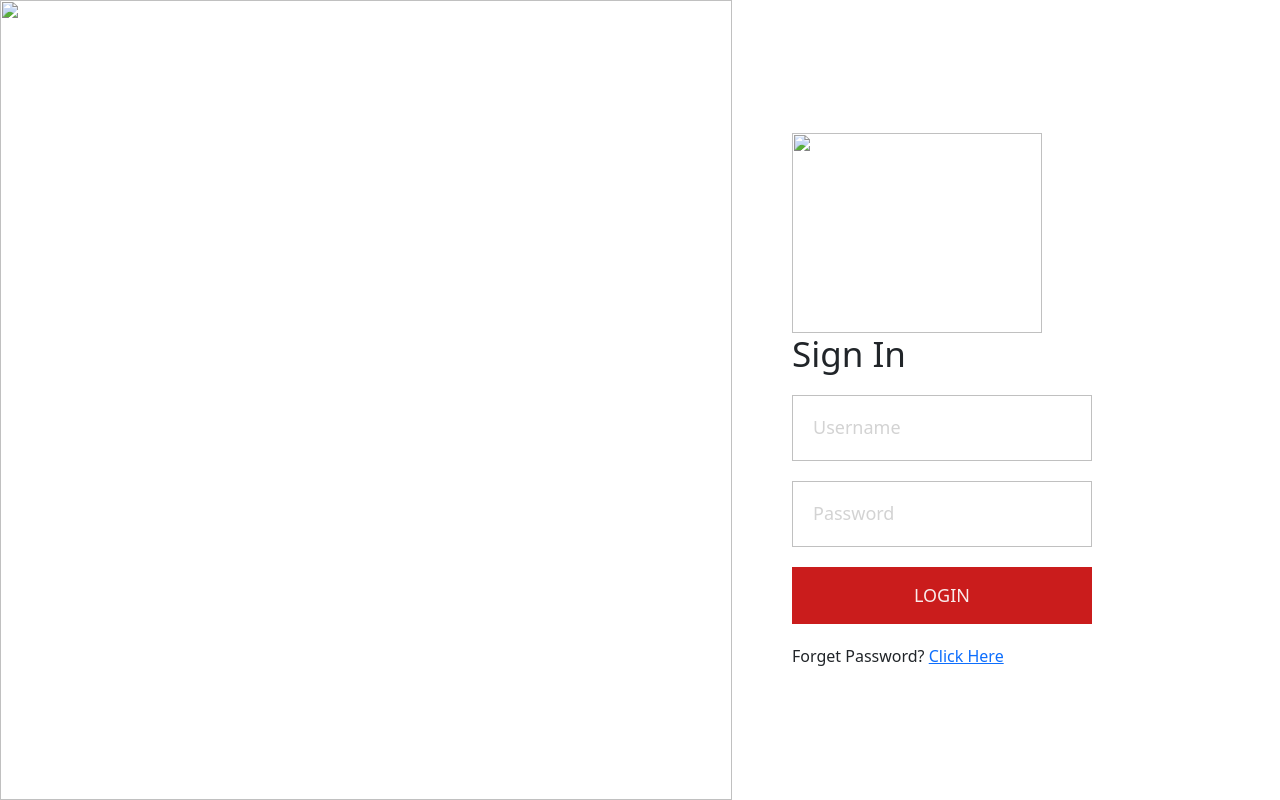
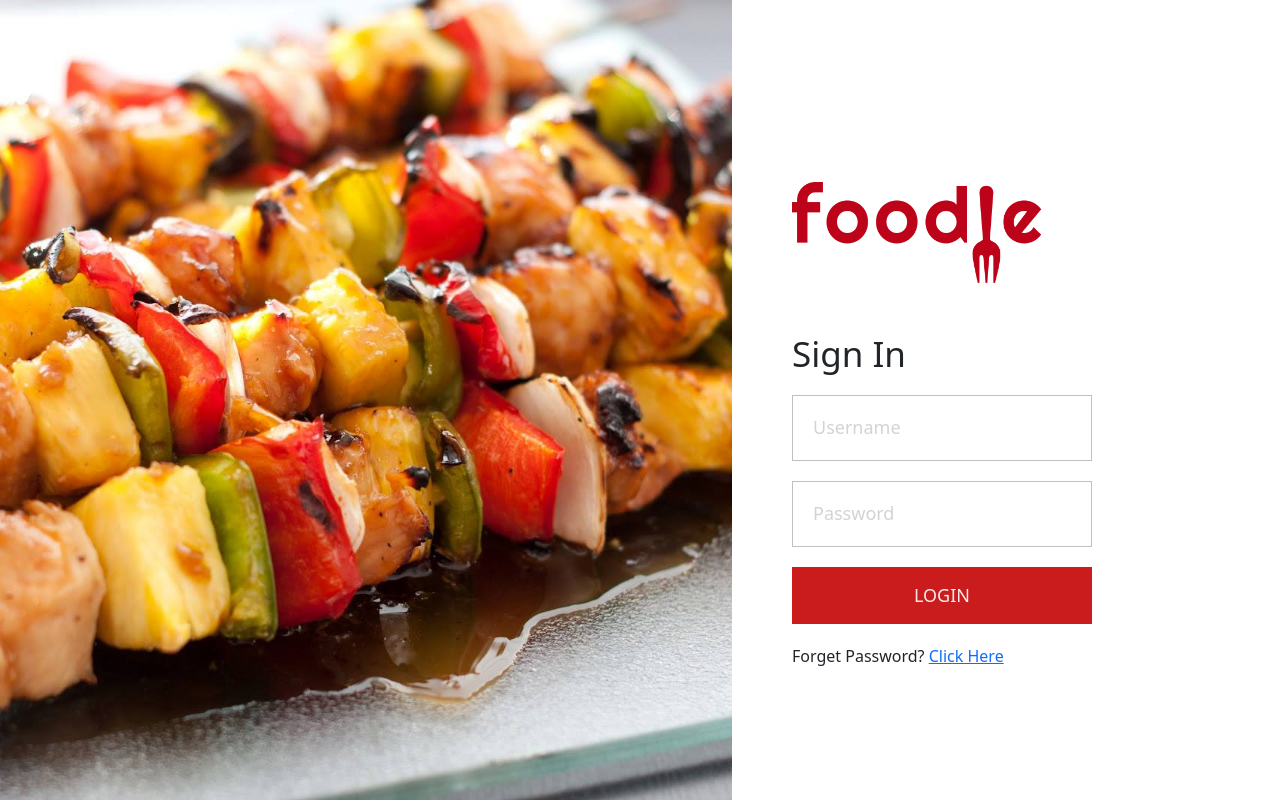
Before and after one commit to KBJayaharitha/Foodie, a plain HTML site: page index.html in a window 1280 px wide. Drawn offline with nearby package versions, Linux system fonts and the light colour scheme.

Commit message:
Update index.html

```diff
--- a/index.html
+++ b/index.html
@@ -13,14 +13,14 @@
     <main class="login-page">
         <!-- image section -->
         <section class="login-background">
-            <img src="./resources/login-background.jpg"  alt="">
+            <img src="login-background.jpg"  alt="">
         </section>
 
         <!-- form section starts -->
         <section class="login-form">
             <!-- logo -->
             <div class="logo-container">
-                <img src="./resources/logo.png" alt="">
+                <img src="logo.png" alt="">
             </div>
             <!-- form -->
             <form action="">
```
